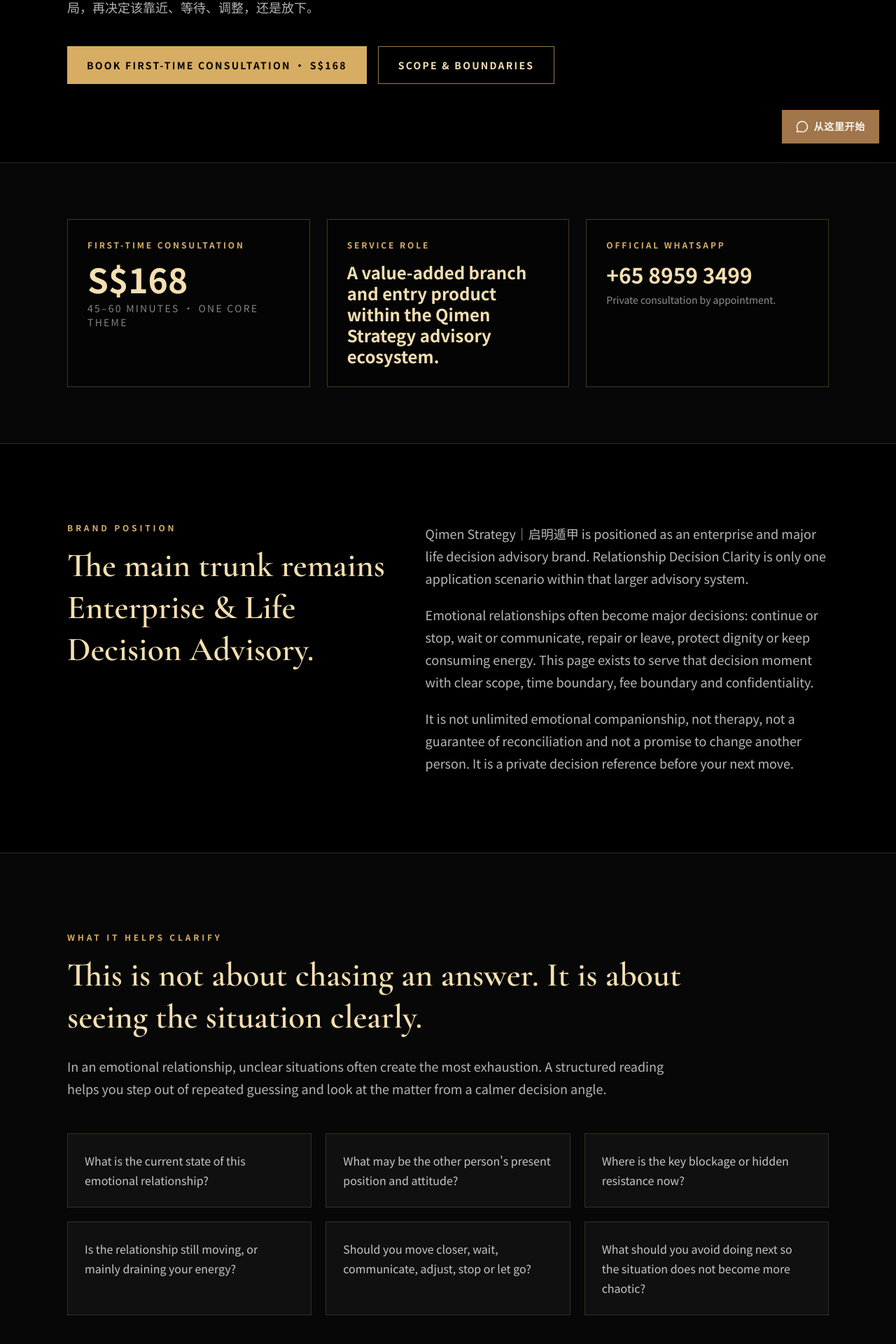
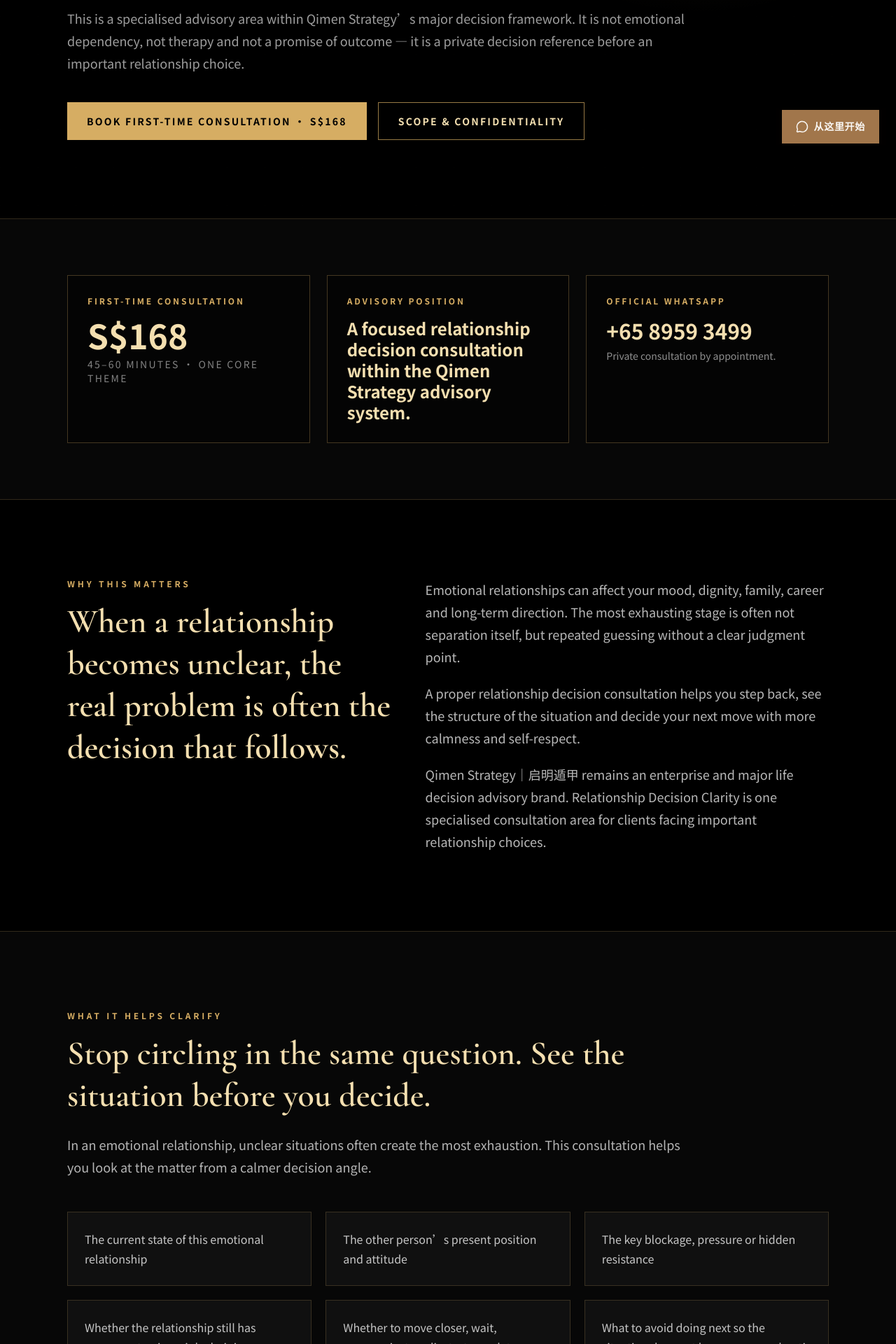
Before and after one commit to BODHIWONG/qmfeng-website, a Next.js app: page /relationship-clarity-reading-singapore in a window 1280 px wide. Shown: the part 571-2491 px from the top of the page at 70% size. Built offline with nearby package versions, Linux system fonts and the light colour scheme.

Commit message:
Refine relationship decision page for client-facing positioning

```diff
--- a/app/relationship-clarity-reading-singapore/page.tsx
+++ b/app/relationship-clarity-reading-singapore/page.tsx
@@ -11,7 +11,7 @@
 export const metadata: Metadata = {
   title: "Relationship Decision Clarity Singapore｜Qimen Strategy Advisory",
   description:
-    "Relationship Decision Clarity Singapore by Qimen Strategy is a focused branch of enterprise and life decision advisory, helping clients see relationship uncertainty, the other person's position, key obstacles, boundaries and next steps before making a major emotional decision.",
+    "A private Qimen Strategy consultation in Singapore for emotional relationship uncertainty and major relationship decisions. Understand the situation, the other person's position, key obstacles, boundaries and next steps before deciding whether to move closer, wait, repair, adjust or let go.",
   keywords: [
     "Relationship Decision Clarity Singapore",
     "Relationship Clarity Reading Singapore",
@@ -30,7 +30,7 @@
   openGraph: {
     title: "Relationship Decision Clarity Singapore｜Qimen Strategy",
     description:
-      "A private Qimen Strategy consultation for relationship uncertainty. See the situation clearly before deciding whether to move closer, wait, repair, adjust or let go.",
+      "Relationship uncertainty? Gain clarity before your next move with Qimen Strategy. A private consultation for major relationship decisions in Singapore.",
     url: "https://www.qmfeng.com/relationship-clarity-reading-singapore",
     type: "website",
     siteName: "Qimen Strategy Singapore",
@@ -39,12 +39,12 @@
 };
 
 const clarityPoints = [
-  "What is the current state of this emotional relationship?",
-  "What may be the other person's present position and attitude?",
-  "Where is the key blockage or hidden resistance now?",
-  "Is the relationship still moving, or mainly draining your energy?",
-  "Should you move closer, wait, communicate, adjust, stop or let go?",
-  "What should you avoid doing next so the situation does not become more chaotic?",
+  "The current state of this emotional relationship",
+  "The other person’s present position and attitude",
+  "The key blockage, pressure or hidden resistance",
+  "Whether the relationship still has movement or is mainly draining you",
+  "Whether to move closer, wait, communicate, adjust, stop or let go",
+  "What to avoid doing next so the situation does not become more chaotic",
 ];
 
 const scenarios = [
@@ -61,7 +61,8 @@
   "The session provides decision reference; it does not guarantee reconciliation, marriage or a specific outcome.",
   "We do not provide emotional dependency, surveillance, manipulation or privacy-intrusive requests.",
   "Legal, medical and clinical psychological matters should be handled by qualified professionals.",
-  "All consultation details are handled confidentially. Public case sharing only happens with consent and anonymisation.",
+  "Consultation details, personal stories, names, screenshots and identifiable information are handled confidentially.",
+  "Case sharing only happens with permission and will be anonymised or blurred where necessary.",
 ];
 
 const serviceLevels = [
@@ -73,12 +74,12 @@
   {
     title: "Deep Relationship & Life Decision Session",
     price: "S$688",
-    detail: "For more complex relationship, marriage, family, career and life-direction issues",
+    detail: "For complex relationship, marriage, family, career and life-direction issues",
   },
   {
     title: "Personal Direction & Energy Advisory",
     price: "S$980+",
-    detail: "For clients who need broader life direction, home energy, career state and relationship structure review",
+    detail: "For broader life direction, home energy, career state and relationship structure review",
   },
 ];
 
@@ -109,7 +110,7 @@
             <div className="absolute inset-0 bg-[linear-gradient(135deg,rgba(214,173,99,0.06)_1px,transparent_1px)] bg-[length:54px_54px] opacity-20" />
             <div className="container relative mx-auto max-w-6xl">
               <p className="mb-5 text-xs font-bold uppercase tracking-[0.34em] text-[#d6ad63]">
-                Qimen Strategy Decision Advisory · Relationship Decision Clarity
+                Qimen Strategy Advisory · Relationship Decisions
               </p>
               <h1 className="max-w-5xl text-4xl font-semibold uppercase leading-[0.98] tracking-[0.04em] text-[#f4dfb0] md:text-7xl">
                 Relationship Decision Clarity Singapore
@@ -118,10 +119,13 @@
                 情感关系反复，不要一直靠猜。
               </h2>
               <p className="mt-8 max-w-4xl text-lg leading-8 text-white/78 md:text-xl">
-                Relationship Decision Clarity is not a separate emotional counselling brand. It is a focused branch of Qimen Strategy's enterprise and life decision advisory ecosystem.
+                Relationship uncertainty? Gain clarity before your next move with Qimen Strategy.
               </p>
               <p className="mt-4 max-w-4xl text-base leading-8 text-white/70 md:text-lg">
                 启明遁甲 Qimen Strategy 以重大决策视角，帮助你看清关系局势、对方状态、关键阻碍与下一步选择。先看清局，再决定该靠近、等待、调整，还是放下。
+              </p>
+              <p className="mt-4 max-w-4xl text-base leading-8 text-white/62 md:text-lg">
+                This is a specialised advisory area within Qimen Strategy’s major decision framework. It is not emotional dependency, not therapy and not a promise of outcome — it is a private decision reference before an important relationship choice.
               </p>
               <div className="mt-10 flex flex-col gap-4 sm:flex-row">
                 <a
@@ -133,10 +137,10 @@
                   Book First-Time Consultation · S$168
                 </a>
                 <a
-                  href="#boundaries"
+                  href="#scope"
                   className="inline-flex items-center justify-center border border-[#d6ad63]/70 px-7 py-4 text-sm font-bold uppercase tracking-[0.16em] text-[#f4dfb0] transition hover:bg-[#d6ad63]/10"
                 >
-                  Scope & Boundaries
+                  Scope & Confidentiality
                 </a>
               </div>
             </div>
@@ -150,8 +154,8 @@
                 <p className="mt-2 text-sm uppercase tracking-[0.16em] text-white/50">45–60 minutes · one core theme</p>
               </div>
               <div className="border border-[#d6ad63]/30 bg-black/40 p-7">
-                <p className="text-xs font-bold uppercase tracking-[0.24em] text-[#d6ad63]">Service Role</p>
-                <p className="mt-4 text-2xl font-semibold leading-tight text-[#f4dfb0]">A value-added branch and entry product within the Qimen Strategy advisory ecosystem.</p>
+                <p className="text-xs font-bold uppercase tracking-[0.24em] text-[#d6ad63]">Advisory Position</p>
+                <p className="mt-4 text-2xl font-semibold leading-tight text-[#f4dfb0]">A focused relationship decision consultation within the Qimen Strategy advisory system.</p>
               </div>
               <div className="border border-[#d6ad63]/30 bg-black/40 p-7">
                 <p className="text-xs font-bold uppercase tracking-[0.24em] text-[#d6ad63]">Official WhatsApp</p>
@@ -164,20 +168,20 @@
           <section className="px-4 py-20 md:py-28">
             <div className="container mx-auto grid max-w-6xl gap-10 md:grid-cols-[0.9fr_1.1fr] md:items-start">
               <div>
-                <p className="mb-4 text-xs font-bold uppercase tracking-[0.32em] text-[#d6ad63]">Brand Position</p>
+                <p className="mb-4 text-xs font-bold uppercase tracking-[0.32em] text-[#d6ad63]">Why This Matters</p>
                 <h2 className="text-3xl font-semibold leading-tight text-[#f4dfb0] md:text-5xl">
-                  The main trunk remains Enterprise & Life Decision Advisory.
+                  When a relationship becomes unclear, the real problem is often the decision that follows.
                 </h2>
               </div>
               <div className="space-y-5 text-base leading-8 text-white/72 md:text-lg">
                 <p>
-                  Qimen Strategy｜启明遁甲 is positioned as an enterprise and major life decision advisory brand. Relationship Decision Clarity is only one application scenario within that larger advisory system.
+                  Emotional relationships can affect your mood, dignity, family, career and long-term direction. The most exhausting stage is often not separation itself, but repeated guessing without a clear judgment point.
                 </p>
                 <p>
-                  Emotional relationships often become major decisions: continue or stop, wait or communicate, repair or leave, protect dignity or keep consuming energy. This page exists to serve that decision moment with clear scope, time boundary, fee boundary and confidentiality.
+                  A proper relationship decision consultation helps you step back, see the structure of the situation and decide your next move with more calmness and self-respect.
                 </p>
                 <p>
-                  It is not unlimited emotional companionship, not therapy, not a guarantee of reconciliation and not a promise to change another person. It is a private decision reference before your next move.
+                  Qimen Strategy｜启明遁甲 remains an enterprise and major life decision advisory brand. Relationship Decision Clarity is one specialised consultation area for clients facing important relationship choices.
                 </p>
               </div>
             </div>
@@ -188,10 +192,10 @@
               <div className="mb-12 max-w-4xl">
                 <p className="mb-4 text-xs font-bold uppercase tracking-[0.32em] text-[#d6ad63]">What It Helps Clarify</p>
                 <h2 className="text-3xl font-semibold leading-tight text-[#f4dfb0] md:text-5xl">
-                  This is not about chasing an answer. It is about seeing the situation clearly.
+                  Stop circling in the same question. See the situation before you decide.
                 </h2>
                 <p className="mt-6 text-base leading-8 text-white/70 md:text-lg">
-                  In an emotional relationship, unclear situations often create the most exhaustion. A structured reading helps you step out of repeated guessing and look at the matter from a calmer decision angle.
+                  In an emotional relationship, unclear situations often create the most exhaustion. This consultation helps you look at the matter from a calmer decision angle.
                 </p>
               </div>
               <div className="grid gap-5 md:grid-cols-2 lg:grid-cols-3">
@@ -222,13 +226,16 @@
             </div>
           </section>
 
-          <section id="boundaries" className="border-y border-[#d6ad63]/20 bg-[#070707] px-4 py-20 md:py-28">
+          <section id="scope" className="border-y border-[#d6ad63]/20 bg-[#070707] px-4 py-20 md:py-28">
             <div className="container mx-auto max-w-6xl">
               <div className="mb-12 max-w-4xl">
                 <p className="mb-4 text-xs font-bold uppercase tracking-[0.32em] text-[#d6ad63]">Scope · Boundary · Confidentiality</p>
                 <h2 className="text-3xl font-semibold leading-tight text-[#f4dfb0] md:text-5xl">
-                  Clear boundaries protect the client, the consultation quality and the Qimen Strategy brand.
+                  Clear boundaries create a safer, more focused consultation.
                 </h2>
+                <p className="mt-6 text-base leading-8 text-white/70 md:text-lg">
+                  The purpose is to provide a private decision reference, not to create emotional dependence or promise a predetermined result.
+                </p>
               </div>
               <div className="grid gap-5 md:grid-cols-2">
                 {boundaryRules.map((rule) => (
@@ -237,9 +244,6 @@
                   </div>
                 ))}
               </div>
-              <p className="mt-8 border-l-2 border-[#d6ad63] bg-black/35 px-6 py-5 text-sm leading-7 text-white/66">
-                Confidentiality note: consultation details, personal stories, names, screenshots and identifiable information are not published without permission. Case sharing, when authorised, is anonymised or blurred where necessary.
-              </p>
             </div>
           </section>
 
@@ -248,7 +252,7 @@
               <div className="mb-12 max-w-4xl">
                 <p className="mb-4 text-xs font-bold uppercase tracking-[0.32em] text-[#d6ad63]">Consultation Structure</p>
                 <h2 className="text-3xl font-semibold leading-tight text-[#f4dfb0] md:text-5xl">
-                  Start with one focused question. Upgrade only when the situation requires deeper advisory work.
+                  Start with one focused question. Go deeper only when the situation requires it.
                 </h2>
               </div>
               <div className="grid gap-5 md:grid-cols-3">
```
